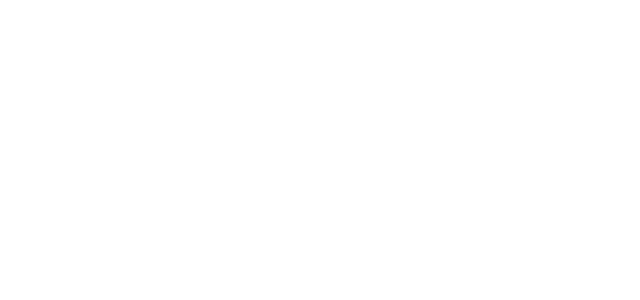
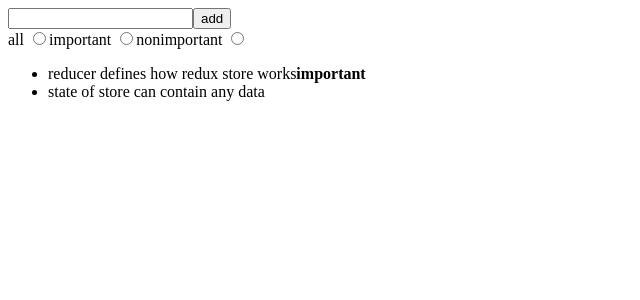
Before and after one commit to jydndev/Fullstack-Open, a React (Vite) app in the folder Part 6 - redux-note/: page / in a window 1280 px wide. Shown: the top 300 px of the page, without its empty margins (0-640 px from the left). Built offline with nearby package versions, Linux system fonts and the light colour scheme.

Commit message:
return store state only  notes rewire app

```diff
--- a/Part 6 - redux-note/components/Notes.jsx
+++ b/Part 6 - redux-note/components/Notes.jsx
@@ -14,7 +14,7 @@ const Note = ({ note, handleClick }) => {
 // container component
 const Notes = () => {
   const dispatch = useDispatch();
-  const notes = useSelector((state) => state);
+  const notes = useSelector((state) => state.notes);
 
   return (
     <ul>
--- a/Part 6 - redux-note/src/main.jsx
+++ b/Part 6 - redux-note/src/main.jsx
@@ -23,6 +23,6 @@ ReactDOM.createRoot(document.getElementById('root')).render(
 
 ReactDOM.createRoot(document.getElementById('root')).render(
   <Provider store={store}>
-    <div />
+    <App />
   </Provider>
 );
```
